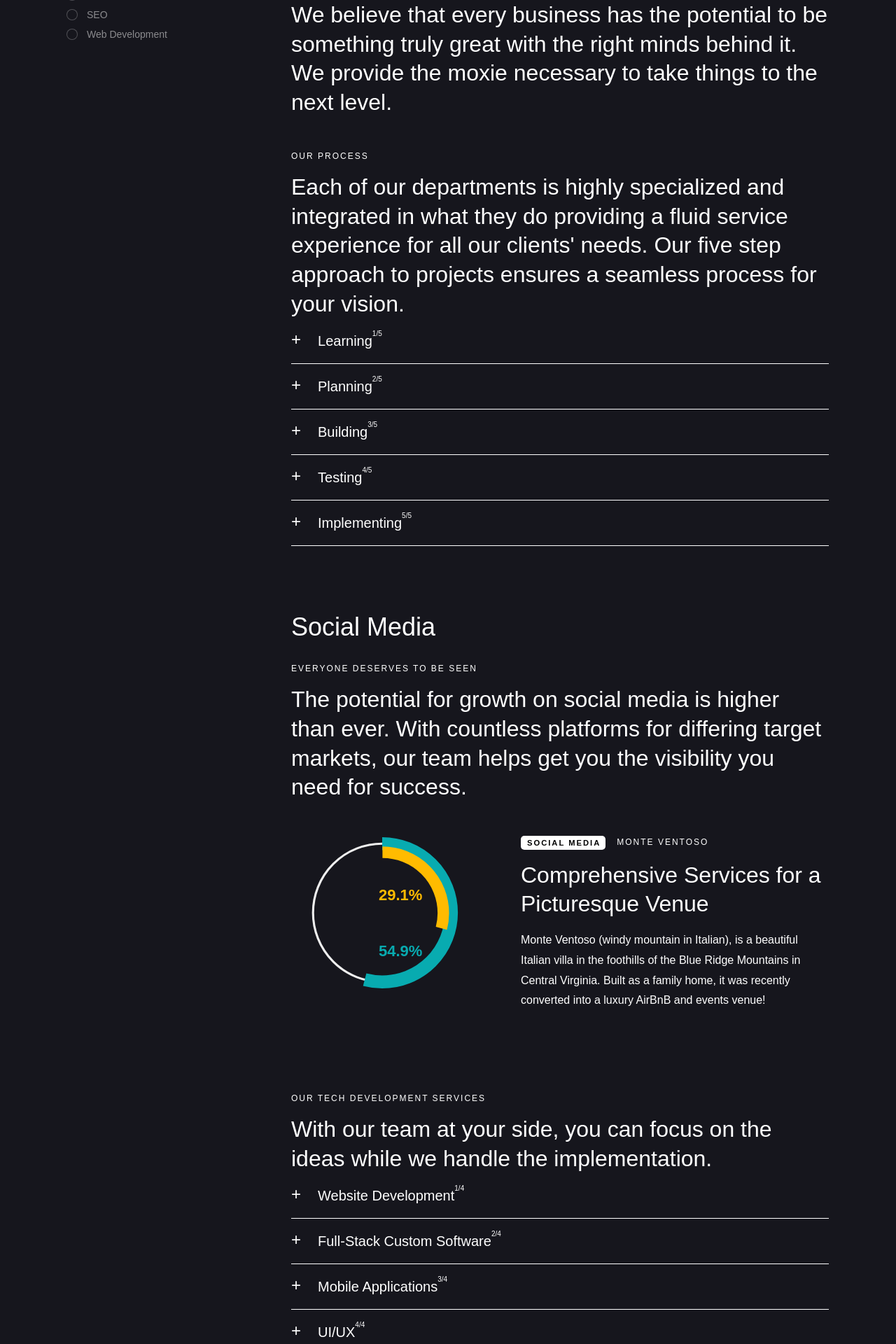
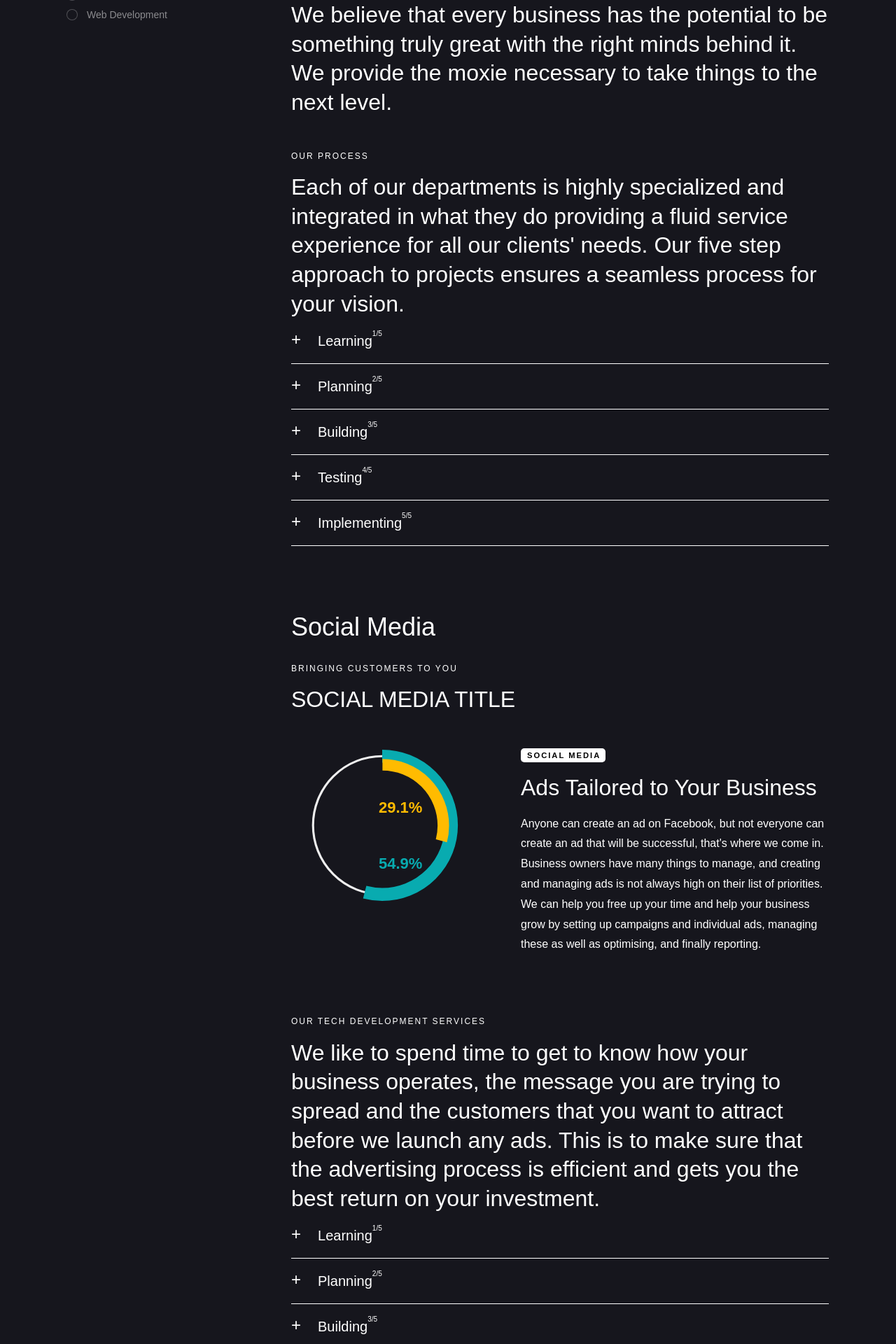
Before and after one commit to SamAFairbrass/EVLV_Site, a PHP site: page /services.html in a window 1280 px wide. Shown: the part 1126-3046 px from the top of the page at 70% size. Run offline with PHP 8.4, Linux system fonts and the light colour scheme; some libraries are stand-ins or nearby versions.

Commit message:
Services

```diff
--- a/footerStyles.css
+++ b/footerStyles.css
@@ -9,13 +9,12 @@
     font-family: Montserrat, sans-serif;
 }
 
-.footer .footer-content {
-    border: 1px solid red;
+.content {
     height: 350px;
 
 }
 
-.footer-bottom {
+.bottom {
     background: #343a40;
     color: #686868;
     height: 50px;
--- a/services.html
+++ b/services.html
@@ -65,9 +65,8 @@
                   <ul>
                     <li><a href="#service-0">Overview</a></li>
                     <li><a href="#service-1">Social Media</a></li>
-                    <li><a href="#service-2">Paid Traffic</a></li>
-                    <li><a href="#service-3">SEO</a></li>
-                    <li><a href="#service-4">Web Development</a></li>
+                    <li><a href="#service-2">SEO</a></li>
+                    <li><a href="#service-3">Web Development</a></li>
                   </ul>
                 </nav>
               </div>
@@ -147,10 +146,10 @@
                   <h2 class="display-2 services">Social Media</h2>
                 </div>
                 <div id="w-node-a67d279c6b65-147077fa" class="content">
-                  <div class="caption uppercase margin-paragraph">EVERYONE DESERVES TO BE SEEN</div>
+                  <div class="caption uppercase margin-paragraph">Bringing customers to you</div>
                 </div>
                 <div id="w-node-a67d279c6b68-147077fa" class="content margin-half-bottom">
-                  <h2 class="display-3 indexChange services" id = "tech">The potential for growth on social media is higher than ever. With countless platforms for differing target markets, our team helps get you the visibility you need for success.<br></h2>
+                  <h2 class="display-3 indexChange services" id = "tech">SOCIAL MEDIA TITLE<br></h2>
                 </div>
                 <div id="w-node-a67d279c6b6c-147077fa" class="content">
                   <div class="width-100 w-dyn-list">
@@ -180,12 +179,12 @@
                               <a href="#" class="badge blog-badge w-inline-block">
                                 <div>Social Media</div>
                               </a>
-                              <div class="caption uppercase">Monte Ventoso</div>
+                              <div class="caption uppercase"></div>
                               </div>
                               <a href="/projects/monte-ventoso" class="post-link w-inline-block">
-                                <div class="display-3 margin-paragraph services">Comprehensive Services for a Picturesque Venue</div>
+                                <div class="display-3 margin-paragraph services">Ads Tailored to Your Business</div>
                               </a>
-                              <p class="post-summary services">Monte Ventoso (windy mountain in Italian), is a beautiful Italian villa in the foothills of the Blue Ridge Mountains in Central Virginia. Built as a family home, it was recently converted into a luxury AirBnB and events venue! </p>
+                              <p class="post-summary services">Anyone can create an ad on Facebook, but not everyone can create an ad that will be successful, that's where we come in. Business owners have many things to manage, and creating and managing ads is not always high on their list of priorities. We can help you free up your time and help your business grow by setting up campaigns and individual ads, managing these as well as optimising, and finally reporting.</p>
                             </div>
                           </div>
                         </div>
@@ -196,43 +195,52 @@
                 <div class="w-layout-grid grid-6 no-gap margin-bottom">
               <div id="w-node-a67d279c6b81-147077fa" class="content">
                 <div class="caption uppercase margin-paragraph">Our TECH DEVELOPMENT SERVICES</div>
-                <h2 class="display-3 services">With our team at your side, you can focus on the ideas while we handle the implementation.</h2>
+                <h2 class="display-3 services">We like to spend time to get to know how your business operates, the message you are trying to spread and the customers that you want to attract before we launch any ads. This is to make sure that the advertising process is efficient and gets you the best return on your investment. </h2>
               </div>
-              <div id="w-node-a67d279c6b86-147077fa" class="accordion-wrapper">
-                <div class="accordion-item">
+              <div id="w-node-a67d279c6b25-147077fa" class="accordion-wrapper">
+                <div class="accordion-item" onclick="accordionTrigger('.accordion11', '.accordion11Content')">
                   <div class="accordion-item-trigger">
-                    <div class="plus-icon" style="transform: translate3d(0px, 0px, 0px) scale3d(1, 1, 1) rotateX(0deg) rotateY(0deg) rotateZ(0deg) skew(0deg, 0deg); transform-style: preserve-3d;">+</div>
-                    <div class="accordion-title w-clearfix">Website Development<span class="sup">1/4</span></div>
+                    <div class="plus-icon accordionUp accordion11">+</div>
+                    <div class="accordion-title w-clearfix">Learning<span class="sup">1/5</span></div>
                   </div>
-                  <div class="accordion-item-content" style="height: 0px;">
-                    <div class="accordion-text">With websites becoming increasingly more commonplace, it is also becoming harder to stand out from the crowd. Our website development and design services will help you do just that. From utilizing Webflow to building custom sites from scratch, we can provide any level of services you need. Your level of involvement is up to you, and when we're finished building it, we take care of the maintenance and SEO as well. </div>
+                  <div class="accordion-item-content accordionContentUp accordion11Content">
+                    <div class="accordion-text">Our first step is to understand our clients on a personal level. Whether large or small, we want to know your vision so we can best do our job. We believe that understanding your culture and desired outcome will enable us to provide results that exceed expectations.</div>
                   </div>
                 </div>
-                <div class="accordion-item">
+                <div class="accordion-item" onclick="accordionTrigger('.accordion12', '.accordion12Content')">
                   <div class="accordion-item-trigger">
-                    <div class="plus-icon" style="transform: translate3d(0px, 0px, 0px) scale3d(1, 1, 1) rotateX(0deg) rotateY(0deg) rotateZ(0deg) skew(0deg, 0deg); transform-style: preserve-3d;">+</div>
-                    <div class="accordion-title w-clearfix">Full-Stack Custom Software<span class="sup">2/4</span></div>
+                    <div class="plus-icon accordionUp accordion12">+</div>
+                    <div class="accordion-title w-clearfix">Planning<span class="sup">2/5</span></div>
                   </div>
-                  <div class="accordion-item-content" style="height: 0px;">
-                    <div class="accordion-text">Sometimes there is not a pre-made solution for software you are looking for. We help turn visions into function by designing and developing custom software solutions to solve problems that you need fixed.</div>
+                  <div class="accordion-item-content accordionContentUp accordion12Content">
+                    <div class="accordion-text">Our next step is to identify and strategize according to our methodologies and results-oriented tactics. We work with you to make sure we are always aligned to the same shared goals.</div>
                   </div>
                 </div>
-                <div class="accordion-item">
+                <div class="accordion-item" onclick="accordionTrigger('.accordion13', '.accordion13Content')">
                   <div class="accordion-item-trigger">
-                    <div class="plus-icon" style="transform: translate3d(0px, 0px, 0px) scale3d(1, 1, 1) rotateX(0deg) rotateY(0deg) rotateZ(0deg) skew(0deg, 0deg); transform-style: preserve-3d;">+</div>
-                    <div class="accordion-title w-clearfix">Mobile Applications<span class="sup">3/4</span></div>
+                    <div class="plus-icon accordionUp accordion13">+</div>
+                    <div class="accordion-title w-clearfix">Building<span class="sup">3/5</span></div>
                   </div>
-                  <div class="accordion-item-content" style="height: 0px;">
-                    <div class="accordion-text">Mobile applications add native functionality and more power to your business. Apps can be anything from complicated social media platforms to simple informational databases like a dictionary. We are here to guide you through the process of design, key features, development, and launch.</div>
+                  <div class="accordion-item-content accordionContentUp accordion13Content">
+                    <div class="accordion-text">We take our plan and knowledge of your desires and implement that combination to execute services that blend with your brand. Utilizing our unique structure and communication model, our departments work in tandem to create outstanding results.</div>
                   </div>
                 </div>
-                <div class="accordion-item">
+                <div class="accordion-item" onclick="accordionTrigger('.accordion14', '.accordion14Content')">
                   <div class="accordion-item-trigger">
-                    <div class="plus-icon" style="transform: translate3d(0px, 0px, 0px) scale3d(1, 1, 1) rotateX(0deg) rotateY(0deg) rotateZ(0deg) skew(0deg, 0deg); transform-style: preserve-3d;">+</div>
-                    <div class="accordion-title w-clearfix">UI/UX<span class="sup">4/4</span></div>
+                    <div class="plus-icon accordionUp accordion14">+</div>
+                    <div class="accordion-title w-clearfix">Testing<span class="sup">4/5</span></div>
                   </div>
-                  <div class="accordion-item-content" style="height: 0px;">
-                    <div class="accordion-text">No software looks good as 1's and 0's. Our UI/UX team is here to turn the functionality of an idea into a fluid experience that keeps customers coming back. </div>
+                  <div class="accordion-item-content accordionContentUp accordion14Content">
+                    <div class="accordion-text">Before we implement any services to our client, we conduct heavy quality assurance, stress, and customized testing to ensure that top-quality is a consistent deliverable.</div>
+                  </div>
+                </div>
+                <div class="accordion-item" onclick="accordionTrigger('.accordion15', '.accordion15Content')">
+                  <div class="accordion-item-trigger">
+                    <div class="plus-icon accordionUp accordion15">+</div>
+                    <div class="accordion-title w-clearfix">Implementing<span class="sup">5/5</span></div>
+                  </div>
+                  <div class="accordion-item-content accordionContentUp accordion15Content">
+                    <div class="accordion-text">Jungle is Massive</div>
                   </div>
                 </div>
               </div>
@@ -241,13 +249,13 @@
               <div id="service-2" class="anchor"></div>
               <div class="w-layout-grid grid-6 no-gap margin-half-bottom">
                 <div id="w-node-a67d279c6b60-147077fa" class="content horizontal-mobile pad-bottom-mobile services-header">
-                  <h2 class="display-2 services">Paid Traffic</h2>
+                  <h2 class="display-2 services">SEO</h2>
                 </div>
                 <div id="w-node-a67d279c6b65-147077fa" class="content">
-                  <div class="caption uppercase margin-paragraph">we turn ideas into functionality</div>
+                  <div class="caption uppercase margin-paragraph">BE SEEN</div>
                 </div>
                 <div id="w-node-a67d279c6b68-147077fa" class="content margin-half-bottom">
-                  <h2 class="display-3 indexChange services" id = "tech">In technology development, we focus on functionality, user experience, and innovation. We are here to help develop your future.<br></h2>
+                  <h2 class="display-3 indexChange services" id = "tech">SEO TITLE<br></h2>
                 </div>
                 <div id="w-node-a67d279c6b6c-147077fa" class="content">
                   <div class="width-100 w-dyn-list">
@@ -277,14 +285,14 @@
                           <div class="post-content portfolio">
                             <div class="post-info">
                               <a href="#" class="badge blog-badge w-inline-block">
-                                <div>Tech Dev</div>
+                                <div>SEO</div>
                               </a>
-                              <div class="caption uppercase">Monte Ventoso</div>
+                              <div class="caption uppercase"></div>
                               </div>
                               <a href="/projects/monte-ventoso" class="post-link w-inline-block">
                                 <div class="display-3 margin-paragraph services">Comprehensive Services for a Picturesque Venue</div>
                               </a>
-                              <p class="post-summary services">Monte Ventoso (windy mountain in Italian), is a beautiful Italian villa in the foothills of the Blue Ridge Mountains in Central Virginia. Built as a family home, it was recently converted into a luxury AirBnB and events venue! </p>
+                              <p class="post-summary services">If you own a website, one of the most frustrating things you'll find is how difficult it is for your site to be discovered when it is drowned out by all the other sites in your market. With SEO, we can help you build a strategic approach to organising your site and the content you fill it with, ensuring that the website is sound from a technical standpoint, integrating partnerships and link-building. For optimal results, SEO should be implemented across other channels, as it is not really a channel in its own right.</p>
                             </div>
                           </div>
                         </div>
@@ -294,21 +302,22 @@
                 </div>
                 <div class="w-layout-grid grid-6 no-gap margin-bottom">
               <div id="w-node-a67d279c6b81-147077fa" class="content">
-                <div class="caption uppercase margin-paragraph">Our TECH DEVELOPMENT SERVICES</div>
-                <h2 class="display-3 services">With our team at your side, you can focus on the ideas while we handle the implementation.</h2>
+                <div class="caption uppercase margin-paragraph">Our SEO SERVICES</div>
+                <h2 class="display-3 services">We at EVLV have a team with great successes in this field and will provide honest feedback on what can be done and what we can do to help.</h2>
               </div>
             </div>
+
             <div id="w-node-a67d279c6b5d-147077fa" class="content">
               <div id="service-3" class="anchor"></div>
               <div class="w-layout-grid grid-6 no-gap margin-half-bottom">
                 <div id="w-node-a67d279c6b60-147077fa" class="content horizontal-mobile pad-bottom-mobile services-header">
-                  <h2 class="display-2 services">SEO</h2>
+                  <h2 class="display-2 services">Web Development</h2>
                 </div>
                 <div id="w-node-a67d279c6b65-147077fa" class="content">
-                  <div class="caption uppercase margin-paragraph">we turn ideas into functionality</div>
+                  <div class="caption uppercase margin-paragraph">we turn ideas into reality</div>
                 </div>
                 <div id="w-node-a67d279c6b68-147077fa" class="content margin-half-bottom">
-                  <h2 class="display-3 indexChange services" id = "tech">In technology development, we focus on functionality, user experience, and innovation. We are here to help develop your future.<br></h2>
+                  <h2 class="display-3 indexChange services" id = "tech">WEB DEV TITLE<br></h2>
                 </div>
                 <div id="w-node-a67d279c6b6c-147077fa" class="content">
                   <div class="width-100 w-dyn-list">
@@ -322,14 +331,14 @@
                           <div class="post-content portfolio">
                             <div class="post-info">
                               <a href="#" class="badge blog-badge w-inline-block">
-                                <div>Tech Dev</div>
+                                <div>Web Development</div>
                               </a>
-                              <div class="caption uppercase">Monte Ventoso</div>
+                              <div class="caption uppercase"></div>
                               </div>
                               <a href="/projects/monte-ventoso" class="post-link w-inline-block">
-                                <div class="display-3 margin-paragraph services">Comprehensive Services for a Picturesque Venue</div>
+                                <div class="display-3 margin-paragraph services">First Impressions Matter</div>
                               </a>
-                              <p class="post-summary services">Monte Ventoso (windy mountain in Italian), is a beautiful Italian villa in the foothills of the Blue Ridge Mountains in Central Virginia. Built as a family home, it was recently converted into a luxury AirBnB and events venue! </p>
+                              <p class="post-summary services">A pretty face is not always going to win the attention of a person, engagement and driving conversation plays a great role in this. The same applies to your website. It is not enough anymore just to have the best-looking website, but one users can interact with and understand.</p>
                             </div>
                           </div>
                         </div>
@@ -339,53 +348,8 @@
                 </div>
                 <div class="w-layout-grid grid-6 no-gap margin-bottom">
               <div id="w-node-a67d279c6b81-147077fa" class="content">
-                <div class="caption uppercase margin-paragraph">Our TECH DEVELOPMENT SERVICES</div>
-                <h2 class="display-3 services">With our team at your side, you can focus on the ideas while we handle the implementation.</h2>
-              </div>
-            </div>
-            <div id="w-node-a67d279c6b5d-147077fa" class="content">
-              <div id="service-4" class="anchor"></div>
-              <div class="w-layout-grid grid-6 no-gap margin-half-bottom">
-                <div id="w-node-a67d279c6b60-147077fa" class="content horizontal-mobile pad-bottom-mobile services-header">
-                  <h2 class="display-2 services">Web Development</h2>
-                </div>
-                <div id="w-node-a67d279c6b65-147077fa" class="content">
-                  <div class="caption uppercase margin-paragraph">we turn ideas into functionality</div>
-                </div>
-                <div id="w-node-a67d279c6b68-147077fa" class="content margin-half-bottom">
-                  <h2 class="display-3 indexChange services" id = "tech">In technology development, we focus on functionality, user experience, and innovation. We are here to help develop your future.<br></h2>
-                </div>
-                <div id="w-node-a67d279c6b6c-147077fa" class="content">
-                  <div class="width-100 w-dyn-list">
-                    <div role="list" class="w-dyn-items">
-                      <div role="listitem" class="post no-left-right w-dyn-item">
-                        <div class="post-wrapper portfolio">
-                          <a href="#" class="post-image-wrapper portfolio w-inline-block">
-                            <div style="background-color:#f1ddcf" class="post-gradient"></div>
-                            <div style="background-image:url(&quot;https://www.google.com/url?sa=i&url=https%3A%2F%2Fwww.vectorstock.com%2Froyalty-free-vector%2Ffinancial-growth-icon-vector-20994521&psig=AOvVaw3GvpR-ZeHq2uFwKuURA86V&ust=1597225380009000&source=images&cd=vfe&ved=0CAIQjRxqFwoTCNCY7K3ukusCFQAAAAAdAAAAABAa&quot;)" class="post-image portfolio"></div>
-                          </a>
-                          <div class="post-content portfolio">
-                            <div class="post-info">
-                              <a href="#" class="badge blog-badge w-inline-block">
-                                <div>Tech Dev</div>
-                              </a>
-                              <div class="caption uppercase">Monte Ventoso</div>
-                              </div>
-                              <a href="/projects/monte-ventoso" class="post-link w-inline-block">
-                                <div class="display-3 margin-paragraph services">Comprehensive Services for a Picturesque Venue</div>
-                              </a>
-                              <p class="post-summary services">Monte Ventoso (windy mountain in Italian), is a beautiful Italian villa in the foothills of the Blue Ridge Mountains in Central Virginia. Built as a family home, it was recently converted into a luxury AirBnB and events venue! </p>
-                            </div>
-                          </div>
-                        </div>
-                      </div>
-                    </div>
-                  </div>
-                </div>
-                <div class="w-layout-grid grid-6 no-gap margin-bottom">
-              <div id="w-node-a67d279c6b81-147077fa" class="content">
-                <div class="caption uppercase margin-paragraph">Our TECH DEVELOPMENT SERVICES</div>
-                <h2 class="display-3 services">With our team at your side, you can focus on the ideas while we handle the implementation.</h2>
+                <div class="caption uppercase margin-paragraph">Our Web DEVELOPMENT SERVICES</div>
+                <h2 class="display-3 services">Our creative team will build a strong and consistent message and brand across all communications, from web design to email, display, and print. We align all of our work with your marketing strategy to ensure anything we create helps you achieve your business objectives (rather than just looking pretty)</h2>
               </div>
             </div>
           </div>
```
Also changed, not shown: external.js (+0 -28 lines), index.html (+5 -18 lines), query.js (+0 -11 lines), 1 other file.
